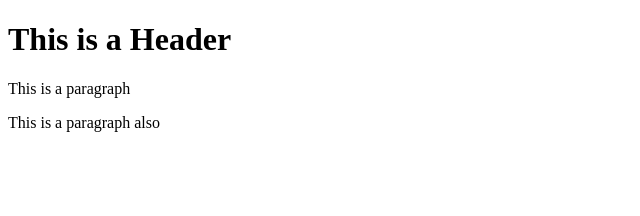
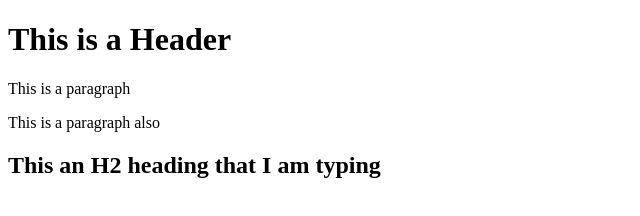
Before and after one commit to GregJordanSr/git-test, a website: page index.html in a window 1280 px wide. Shown: the whole page, without its empty margins (0-640 px from the left). Drawn offline with Linux system fonts and the light colour scheme.

```diff
--- a/index.html
+++ b/index.html
@@ -12,5 +12,11 @@
     </h1>
     <p>This is a paragraph</p>
     <p>This is a paragraph also</p>
+    <section>
+        <h2>
+            This an H2 heading that I am typing
+        </h2>
+    </section>
+
 </body>
 </html>
```
Also changed, not shown: package.json (added, +20 -0 lines), 2 other files.
